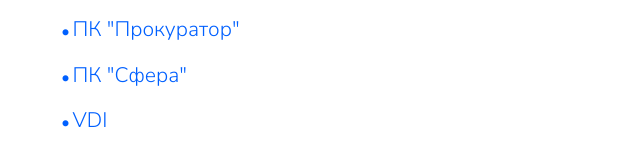
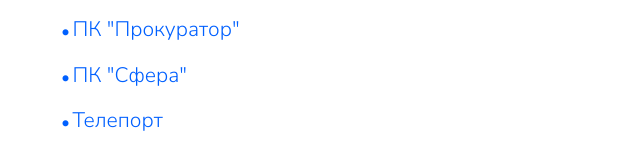
Before and after one commit to gev566/aobfg-website, a plain HTML site: page about.html in a window 1280 px wide. Shown: the part 1198-1358 px from the top of the page, 3-643 px from the left. Drawn offline with Linux system fonts and the light colour scheme; grey boxes are pictures that could not be loaded; files whose address does not match are found by name.

Commit message:
Update about.html

```diff
--- a/about.html
+++ b/about.html
@@ -305,7 +305,7 @@
                             >⦁
                                 <span
                                         class="txt custom-medium-size"
-                                        data-local="aboutCompanyDesc9"
+                                        data-local="teleport"
                                 ></span
                                 ></a>
                             <div
```
